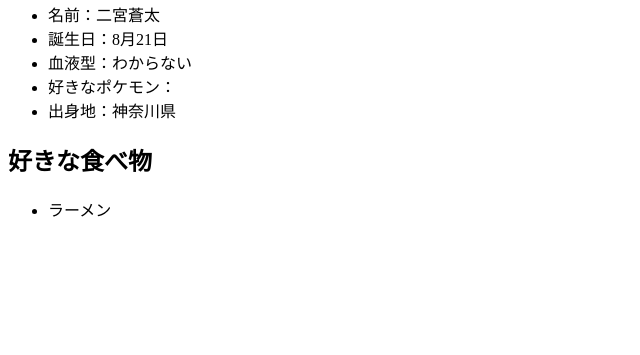
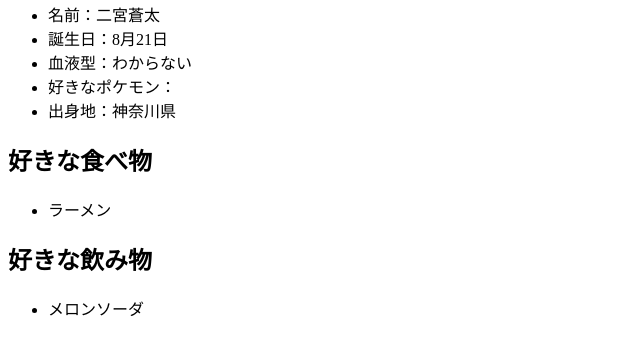
Before and after one commit to s2322103/DSpro, a plain HTML site: page index.html in a window 1280 px wide. Shown: the part 87-442 px from the top of the page, without its empty margins (0-640 px from the left). Drawn offline with Linux system fonts and the light colour scheme.

Commit message:
好きな飲み物を追記

```diff
--- a/index.html
+++ b/index.html
@@ -21,5 +21,12 @@
    <ul>
       <li>ラーメン</li>
    </ul>
+
+   <h2>好きな飲み物</h2>
+
+   <ul>
+      <li>メロンソーダ</li>
+   </ul>
+
 </body>
 </html>
```
